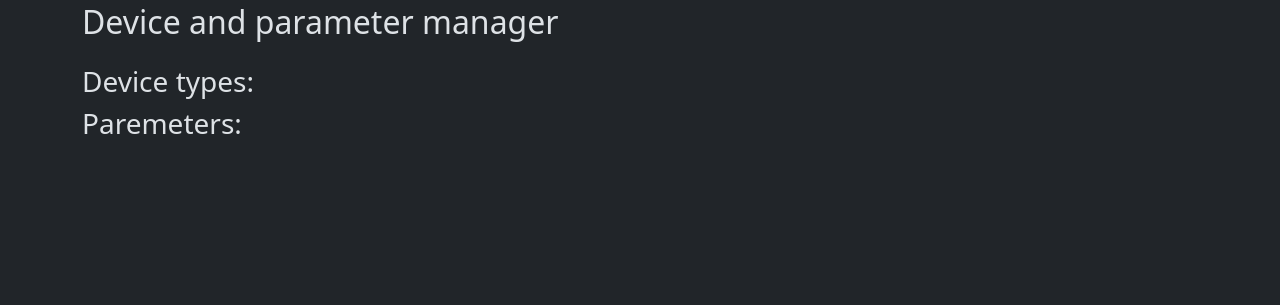
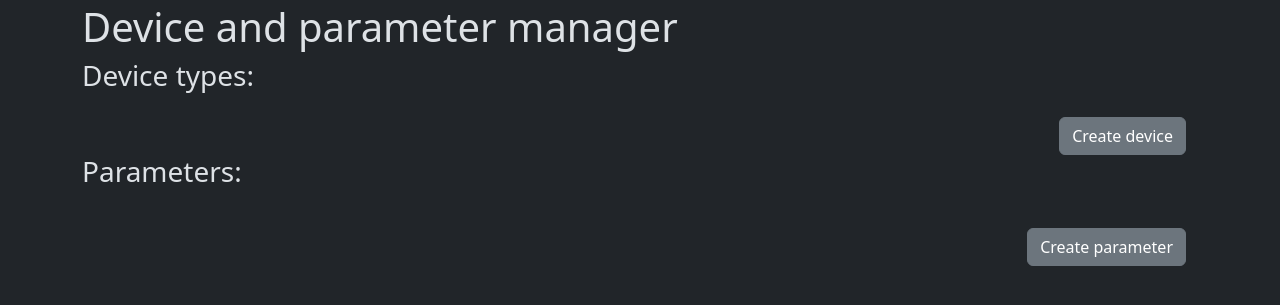
Before and after one commit to IamBahno/IIS-Project, a Flask app: a page that uses app/templates/devicetypes_parameters.html in a window 1280 px wide. Shown: the part 53-358 px from the top of the page. Run offline with Flask 3, Linux system fonts and the light colour scheme; the visitor is signed in with stand-in values (Sample User, id 1); data that the repository does not hold is empty.

Commit message:
manage devices and parameters

```diff
--- a/app/auth/routes.py
+++ b/app/auth/routes.py
@@ -395,28 +395,13 @@ def manage_devices_and_parameters():
     parameters = Parameter.query.all()
     return render_template('devicetypes_parameters.html', device_types=device_types,parameters = parameters, title=title)
 
-@auth.route("/device_types/<int:device_type_id>/edit",methods=['GET','POST'])
+@auth.route("/device_types/create",methods=['GET','POST'])
 @login_required
-def edit_device_type(device_type_id):
+def create_device_type():
     if not current_user.is_authenticated or current_user.role != "admin":
         abort(403)
-    form = DeviceTypeEditForm()
-    if form.validate_on_submit(form):
-        device_type = DeviceType.query.filter_by(id=device_type_id).first()
-        device_type.name = form.device_type_name.data
-        db.session.commit()
-        #TODO fix
-        title = f"Edit device {device_type_id}"
-    else:
-        pass
-    return "<p>aaaaaaaaaa</p>"
-
-@auth.route("/parameters/<int:parameter_id>/edit",methods=['GET','POST'])
-@login_required
-def parameter_edit(parameter_id):
-    if not current_user.is_authenticated or current_user.role != "admin":
-        abort(403)
-    return redirect('/devices_&_parameters/')
+    # TODO create
+    return redirect(url_for('auth.manage_devices_and_parameters'))
 
 @auth.route("/device_types/<int:device_type_id>/delete",methods=['GET','POST'])
 @login_required
@@ -426,7 +411,15 @@ def delete_device_type(device_type_id):
     device_type = DeviceType.query.get_or_404(device_type_id)
     db.session.delete(device_type)
     db.session.commit()
-    return render_template("devicetypes_parameters.html")
+    return redirect(url_for('auth.manage_devices_and_parameters'))
+
+@auth.route("/parameters/create",methods=['GET','POST'])
+@login_required
+def create_parameter():
+    if not current_user.is_authenticated or current_user.role != "admin":
+        abort(403)
+    # TODO create
+    return redirect(url_for('auth.manage_devices_and_parameters'))
 
 @auth.route("/parameters/<int:parameter_id>/delete",methods=['GET','POST'])
 @login_required
@@ -438,4 +431,4 @@ def delete_parameter(parameter_id):
         return redirect(url_for("auth.manage_devices_and_parameters"),code=307)
     db.session.delete(parameter)
     db.session.commit()
-    return redirect('/devices_&_parameters/')
+    return redirect(url_for('auth.manage_devices_and_parameters'))
--- a/app/templates/devicetypes_parameters.html
+++ b/app/templates/devicetypes_parameters.html
@@ -1,39 +1,48 @@
 {% extends "layout.html" %}
 {% block content %}
+
 <div class="container">
-    <h2>{{title}}</h2>
-    <ul class="list-group list-group-flush mt-4">
+    <h1>{{title}}</h1>
+
     <h3>Device types:</h3>
+    <div class="container mt-4">
         {% for device_type in device_types %}
-        <div class="d-grid gap-2 d-md-flex justify-content-md-end mt-4 mb-4">
-            <a class="btn btn-secondary" href="/device_types/{{device_type.id}}/edit">Edit device type</a>
+            <div class="card mb-4">
+                <div class="card-body">
+                    <h5 class="card-title">{{device_type.name}}</h5>
+                    <ul class="list-group list-group-flush">
+                        {% for parameter in device_type.parameters %}
+                            <li class="list-group-item">{{parameter.name}} [{{parameter.unit}}]</li>
+                        {% endfor %}
+                    </ul>
+                    <div class="d-grid gap-2 d-md-flex justify-content-md-end">
+                        <a class="btn btn-danger" href="/device_types/{{device_type.id}}/delete">Delete</a>
                     </div>
-        <div class="d-grid gap-2 d-md-flex justify-content-md-end mt-4 mb-4">
-            <a class="btn btn-secondary" href="/device_types/{{device_type.id}}/delete">Delete device type</a>
                 </div>
-            <li class="list-group-item"><h3>{{device_type.name}}</h3><br>
-                    {% for parameter in device_type.parameters %}
-                        {{parameter.name}} units: {{parameter.unit}}
+            </div>
         {% endfor %}
+        <div class="d-grid gap-2 d-md-flex justify-content-md-end mt-3">
+            <a class="btn btn-secondary" href="/device_types/create">Create device</a>
+        </div>
+    </div>
+
+    <h3>Parameters:</h3>
+    <div class="container mt-4">
+        <ul class="list-group">
+            {% for parameter in parameters %}
+            <li class="list-group-item d-grid gap-2 d-md-flex justify-content-md-end" style="min-height:60px">
+                <div class="col text-md-start text-center" style="margin-top:auto;margin-bottom:auto">
+                    {{parameter.name}} [{{parameter.unit}}]
+                </div>
+                <div class="col d-grid gap-2 d-md-flex justify-content-md-end" style="height:min-content;margin-top:auto;margin-bottom:auto">
+                    <a class="btn btn-danger" href="/parameters/{{parameter.id}}/delete">Delete</a>
+                </div>
             </li>
             {% endfor %}
         </ul>
-
-    <ul class="list-group list-group-flush">
-        <h3>Paremeters:</h3>
-        {% for parameter in parameters %}
-        <div class="d-grid gap-2 d-md-flex justify-content-md-end mt-4 mb-4">
-            <a class="btn btn-secondary" href="/parameters/{{parameter.id}}/edit">Delete device type</a>
+        <div class="d-grid gap-2 d-md-flex justify-content-md-end mt-3">
+            <a class="btn btn-secondary" href="/parameters/create">Create parameter</a>
         </div>
-        <div class="d-grid gap-2 d-md-flex justify-content-md-end mt-4 mb-4">
-            <a class="btn btn-secondary" href="/parameters/{{parameter.id}}/delete">Delete parameter</a>
     </div>
 
-            <li class="list-group-item">
-                {{parameter.name}} units: {{parameter.unit}} <br>
-            </li>
-        {% endfor %}
-
-    </ul>
-</div>
 {% endblock %}
```
Lines whose indentation alone changed are shown as unchanged.
